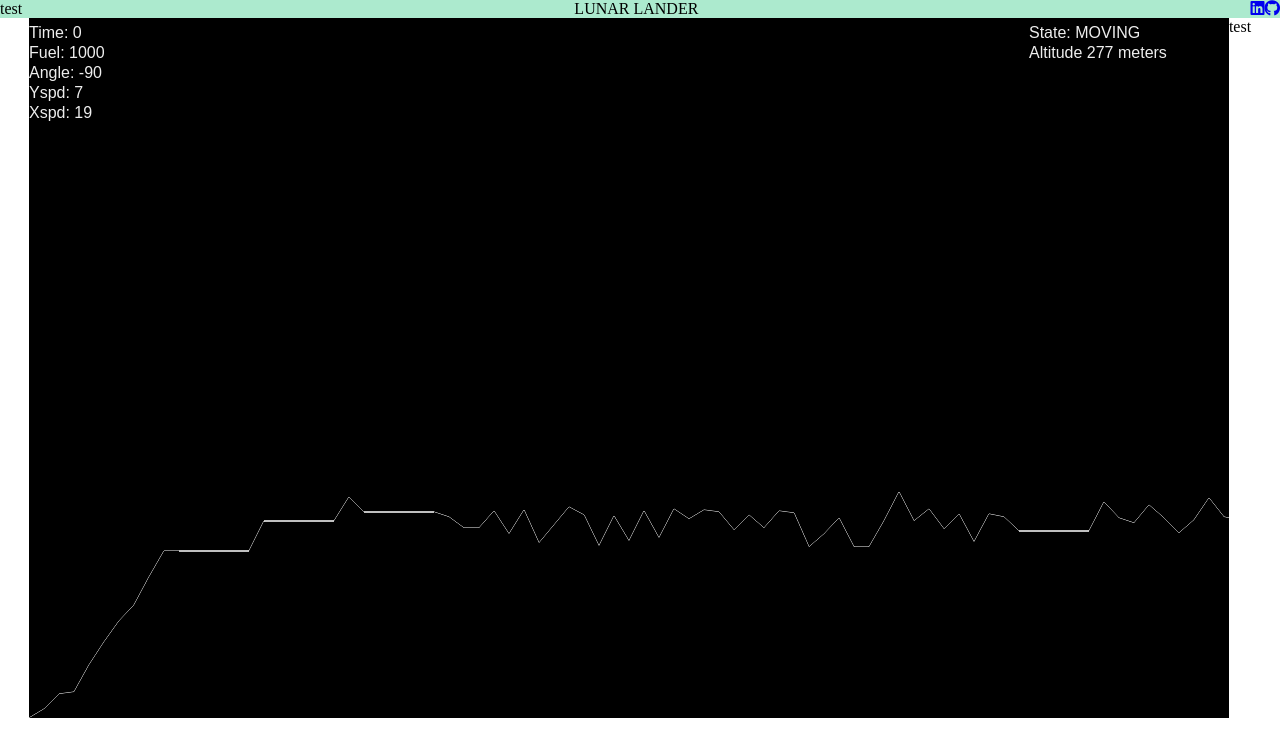
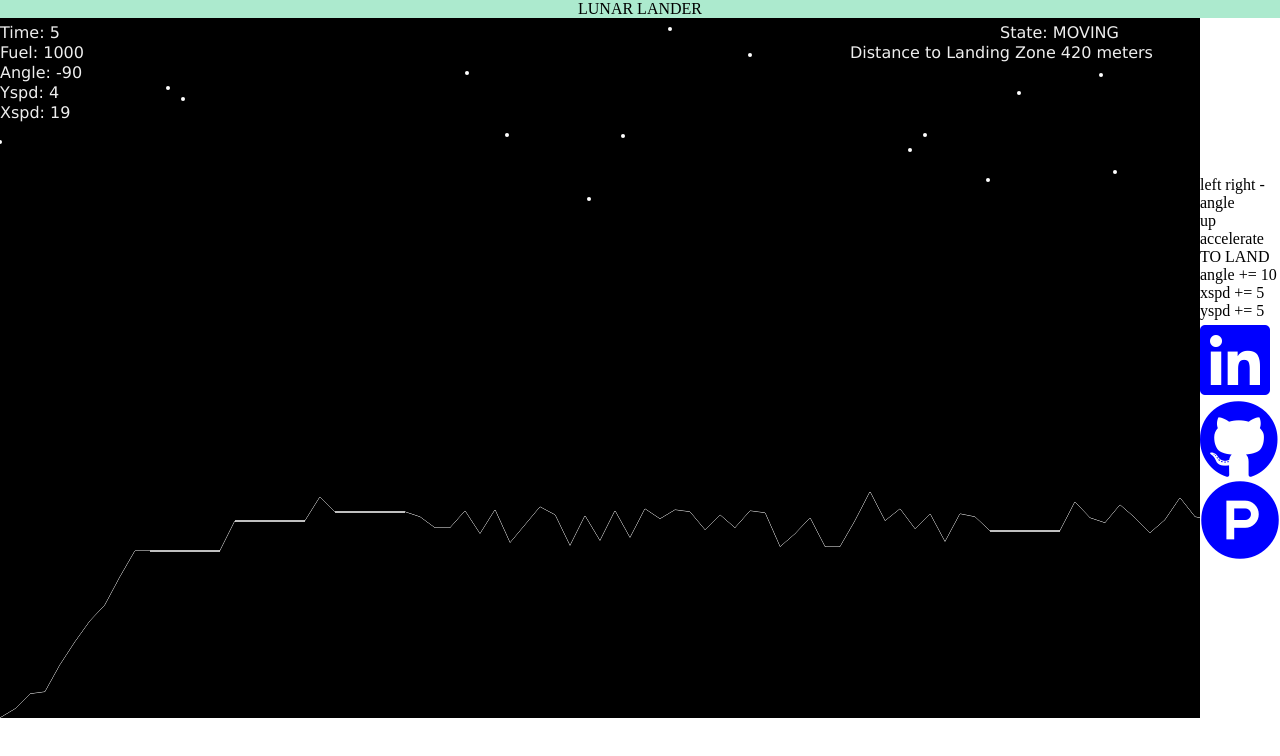
Before and after one commit to jefang123/lunar_lander, a plain HTML site: page index.html in a window 1280 px wide. Drawn offline with Linux system fonts and the light colour scheme.

Commit message:
Work on instructions

```diff
--- a/index.html
+++ b/index.html
@@ -11,16 +11,26 @@
 </head>
 <body>
   <header class="header-links">
-    <p>test</p>
     <p>LUNAR LANDER</p>
-    <nav>
-      <a href="https://www.linkedin.com/in/jeffrey-fang-bb11b5165/"> <i class="fab fa-linkedin"></i> </a>
-      <a href="https://github.com/jefang123"> <i class="fab fa-github"></i> </a>
-    </nav>
+
   </header>
   <div class="canvas-wrapper">
-      <canvas id="myCanvas" width="1200" height="700"></canvas>
-      <p> test</p>
+      <canvas tabindex="1" id="myCanvas" width="1200" height="700"></canvas>
+       <div>
+         <div>
+           <p>left right - angle </p>
+           <p>up accelerate </p>
+
+           <p>TO LAND </p>
+           <p>angle += 10 </p>
+           <p>xspd += 5 </p>
+           <p>yspd += 5 </p>
+         </div>
+        <a href="https://www.linkedin.com/in/jeffrey-fang-bb11b5165/"> <i class="fab fa-linkedin"></i> </a>
+        <a href="https://github.com/jefang123"> <i class="fab fa-github"></i> </a>
+        <a href="https://jefang123.github.io/"> <i class="fab fa-product-hunt"></i> </a>
+       </div>
+
   </div>
   <script src="lunar_lander.js"></script>
 </body>
--- a/lunar_lander.js
+++ b/lunar_lander.js
@@ -23,8 +23,12 @@ var toRadian = Math.PI / 180;
 var rightPressed = false;
 var leftPressed = false;
 var upPressed = false;
-document.addEventListener("keydown", keyDownHandler, false);
-document.addEventListener("keyup", keyUpHandler, false);
+document.addEventListener("keydown",
+  keyDownHandler,
+  false);
+document.addEventListener("keyup",
+  keyUpHandler,
+  false);
 canvas.onclick = function () {
   if (state == states[1]) {
     x = 50;
@@ -178,9 +182,6 @@ function drawGround() {
   }
   ctx.stroke();
 }
-let land;
-let crash;
-
 
 
 function collisionDetection() {
@@ -202,16 +203,13 @@ function collisionDetection() {
             if ( fuel <= 300 ) {
               fuel = 0;
               y = y;
-              state = states[1];
               state = states[3];
-              alert("OUT OF FUEL, GAME OVER")
             } else {
               y = y;
               ctx.clearRect(x, y, 20, 20)
               state = states[1];
               fuel -= 300;
               explode();
-              alert(`CRASHED, ${Math.floor(fuel)} FUEL remaining`)
             }
           }
           if (angle > -11 && angle < 11)
@@ -230,22 +228,22 @@ function collisionDetection() {
               if (gravity < .0040) {
                 gravity += .0005
               }
-
-              alert("YOU'VE LANDED");
+              break;
+              // alert("YOU'VE LANDED");
             } else {
               if ( fuel <= 300 ) {
                 fuel = 0;
                 y = y;
                 state = states[1];
                 state = states[3];
-                alert("OUT OF FUEL, GAME OVER")
+
               } else {
                 y = y;
                 ctx.clearRect(x, y, 20, 20)
                 state = states[1];
                 fuel -= 300;
                 explode();
-                alert(`CRASHED, ${Math.floor(fuel)} FUEL remaining`)
+
               }
             }
           }
@@ -255,10 +253,6 @@ function collisionDetection() {
     }
     else {
       ctx.beginPath();
-
-      // ctx.moveTo(groundArray[index-1][0],groundArray[index-1][1]);
-      // ctx.lineTo(groundArray[index][0],groundArray[index][1])
-      // ctx.stroke();
       ctx.moveTo(groundArray[index-1][0], canvas.height);
       ctx.lineTo(groundArray[index-1][0], groundArray[index-1][1]);
       ctx.lineTo(groundArray[index][0], groundArray[index][1]);
@@ -266,12 +260,6 @@ function collisionDetection() {
       ctx.fillStyle = "#000";
       ctx.fill();
 
-      // let deltay = groundArray[index][1] - groundArray[index-1][1];
-      // let deltax = groundArray[index][0] - groundArray[index-1][0];
-      // let theta = Math.atan2(deltay, deltax)/(Math.PI/180);
-      // let distancex = (Math.sin(theta*toRadian) *20);
-      // let distance = (Math.sin(theta*toRadian) *20);
-      // crash = ctx.isPointInStroke(x,y_20);
       if (state === states[0]) {
 
         for (let index = 0; index < 21; index++) {
@@ -293,7 +281,7 @@ function collisionDetection() {
                 y = y;
                 state = states[1];
                 state = states[3];
-                alert("OUT OF FUEL, GAME OVER")
+
               }
               else {
                 x=x;
@@ -302,36 +290,13 @@ function collisionDetection() {
                 state = states[1];
                 fuel -= 300;
                 explode();
-                alert(`CRASHED, ${Math.floor(fuel)} FUEL remaining`)
+
               }
               break;
             }
 
 
-
-
-
         }
-
-        // if (ctx.isPointInStroke(x, y-distance)) {
-        //   if ( fuel <= 300 ) {
-        //     fuel = 0;
-        //     y = y;
-        //     state = states[1];
-        //     state = states[3];
-        //     alert("OUT OF FUEL, GAME OVER")
-        //   }
-        //   else {
-        //     y = y;
-        //     ctx.clearRect(x, y, 20, 20)
-        //     state = states[1];
-        //     fuel -= 300;
-        //     explode();
-        //     alert(`CRASHED, ${Math.floor(fuel)} FUEL remaining`)
-        //   }
-        // }
-
-
 
       }
 
@@ -344,52 +309,129 @@ function collisionDetection() {
 
 }
 
-// var stars = 10;
+var stars = 20;
+var superstar = 0;
+var starArr = [];
+
+function fillStars() {
+  superstar = Math.floor((Math.random()*stars));
+  for (let index = 0; index < stars; index++) {
+    starArr.push(
+      [
+        Math.floor((Math.random()*canvas.width)),
+        Math.floor((Math.random()*canvas.height/3))
+      ]
+    )
+
+  }
+}
+
+var starState = false;
+
+function drawStars() {
+  for (let index = 0; index < starArr.length - 5; index++) {
+    if (index === superstar) {
+      if (!starState) {
+        ctx.beginPath();
+        ctx.arc(starArr[index][0], starArr[index][1], 2, 0, Math.PI*2);
+        ctx.fillStyle = "#FFF";
+        ctx.fill();
+        ctx.closePath();
+
+        if (ctx.isPointInStroke(x, y)) {
+          starState = true;
+          fuel +=300;
+        }
+      }
 
 
-// function drawStars() {
+    } else {
+      ctx.beginPath();
+      ctx.arc(starArr[index][0], starArr[index][1], 2, 0, Math.PI*2);
+      ctx.fillStyle = "#FFF";
+      ctx.fill();
+      ctx.closePath();
+    }
+   }
 
-// }
+}
 
 function drawState() {
-  ctx.font = "16px Arial";
+  ctx.font = "16px Lucida Grande";
   ctx.fillStyle = "#EEE"
   ctx.fillText("State: "+state, canvas.width-200, 20)
 }
 
 function drawxspd() {
-  ctx.font = "16px Arial";
+  ctx.font = "16px Lucida Grande";
   ctx.fillStyle = "#EEE"
   ctx.fillText("Xspd: "+Math.floor(xspd*10), 0, 100)
 }
 
 function drawyspd() {
-  ctx.font = "16px Arial";
+  ctx.font = "16px Lucida Grande";
   ctx.fillStyle = "#EEE"
   ctx.fillText("Yspd: "+Math.floor(yspd*10), 0, 80)
 }
 
 function drawangle() {
-  ctx.font = "16px Arial";
+  ctx.font = "16px Lucida Grande";
   ctx.fillStyle = "#EEE"
   ctx.fillText("Angle: "+angle, 0, 60)
 }
 
 function drawTime() {
-  ctx.font = "16px Arial";
+  ctx.font = "16px Lucida Grande";
   ctx.fillStyle = "#EEE"
   ctx.fillText("Time: "+time, 0, 20)
 }
 
 function drawFuel() {
-  ctx.font = "16px Arial";
+  ctx.font = "16px Lucida Grande";
   ctx.fillStyle = "#EEE"
   ctx.fillText("Fuel: "+Math.floor(fuel), 0, 40)
 }
 
 function drawDY() {
-  ctx.font = "16px Arial";
+  ctx.font = "16px Lucida Grande";
   ctx.fillStyle = "#EEE"
+  ctx.fillText(`Distance to Landing Zone ${Math.floor(dy)+1} meters`, canvas.width-350, 40)
+}
+
+var crashArr = [
+  ["YOU JUST CRASHED A 100 MEGATON LAUNCHER", 475],
+  ["YOU CREATED A SPACE CRATER", 300],
+  ["CRASHED AUXILLARY TANK", 250]
+]
+
+function drawCrash() {
+  ctx.font = "40px Lucida Grande";
+  ctx.fillStyle = "#EEE";
+  index = Math.floor(Math.random()*3);
+  ctx.fillText(crashArr[index][0], canvas.width/2 -crashArr[index][1], canvas.height/4 );
+}
+
+function drawRetry() {
+  ctx.font = "20px Lucida Grande";
+  ctx.fillStyle = "#EEE";
+  ctx.fillText("Click to Retry", canvas.width/2 -50, canvas.height/4 +80 );
+}
+
+function drawGO() {
+  ctx.font = "40px Lucida Grande";
+  ctx.fillStyle = "#EEE";
+  ctx.fillText("OUT OF FUEL, GAME OVER", canvas.width/2 - 250, canvas.height/4 );
+}
+
+function drawLand() {
+  ctx.font = "40px Lucida Grande";
+  ctx.fillStyle = "#EEE";
+  ctx.fillText("NICE LANDING", canvas.width/2 - 100, canvas.height/4 );
+}
+
+function draw() {
+  ctx.font = "16px Lucida Grande";
+  ctx.fillStyle = "#EEE";
   ctx.fillText(`Altitude ${Math.floor(dy)+1} meters`, canvas.width-200, 40)
 }
 
@@ -436,12 +478,11 @@ function drawBall() {
 function draw() {
   if (state !== "MOVING") {
     endGame();
-  }
+  } else {
   img.src;
   img.src = 'shuttle2_0.png';
 
   ctx.clearRect(0,0, canvas.width, canvas.height);
-  // drawBall();
   drawShip();
   drawTime();
   drawFuel();
@@ -451,7 +492,23 @@ function draw() {
   drawangle();
   drawDY();
   drawGround();
+  drawStars();
   collisionDetection();
+  if(state === states[1]) {
+    drawCrash();
+    drawRetry();
+  }
+  else if (state === states[2]) {
+    drawLand();
+    drawRetry();
+  }
+  else if (state === states[3]) {
+    drawGO();
+    drawRetry();
+  }
+
+
+
 
   if (rightPressed && angle < 90 ) {
     angle += 1
@@ -498,23 +555,32 @@ function draw() {
     }
   }
 
+
+  requestAnimationFrame(draw);
+  }
 }
 
 
 
 var game;
-var ticker;
+var tick ;
+function ticker() {
+  time +=1;
+}
+
 function gameStart () {
-  game = setInterval(draw,10);
+  draw();
   tick = setInterval(ticker, 1000);
   groundArray = [];
   landingArr = [];
+  starArr = [];
+  starState = false;
   fillGroundArray();
+  fillStars();
 }
 
 
 function endGame() {
-  clearInterval(game);
   clearInterval(tick);
 }
 
--- a/styles.css
+++ b/styles.css
@@ -5,17 +5,24 @@
 .header-links {
   background-color: #aceace;
   display: flex;
-  justify-content: space-between;
+  justify-content: center;
 }
 
-.header-links > nav {
+.canvas-wrapper > div {
+  margin: auto;
   display: flex;
-  justify-content: space-between;
+  flex-direction: column;
 }
 
-.header-links > nav > p {
+i {
+  font-size: 5rem;
+  text-decoration: none;
+  color: blue;
+}
+
+/* .canvas-wrapper > nav > p {
   margin-right: 20px;
-}
+} */
 
 .canvas-wrapper {
   position: relative;
```
